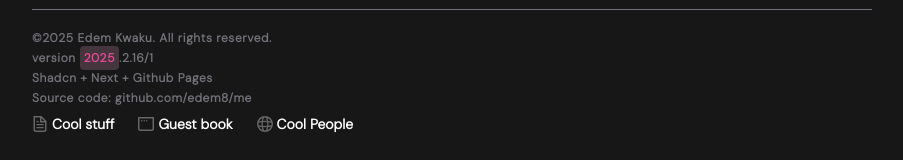
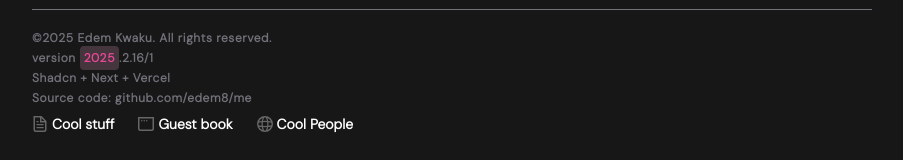
Before and after one commit to edem8/edem, a Next.js app: page / in a window 1280 px wide. Shown: the part 923-1083 px from the top of the page, without its empty margins (188-1091 px from the left). Built offline with nearby package versions, Linux system fonts and the light colour scheme.

Commit message:
chore:footer-clean

```diff
--- a/src/components/layout/footer.tsx
+++ b/src/components/layout/footer.tsx
@@ -11,7 +11,7 @@ export default function Footer() {
           <span className=" p-1 rounded text-[#E94898] bg-[#45353d]">2025</span>
           .2.16/1
         </p>
-        <p>Shadcn + Next + Github Pages</p>
+        <p>Shadcn + Next + Vercel</p>
         <p>
           Source code:{" "}
           <a
```
